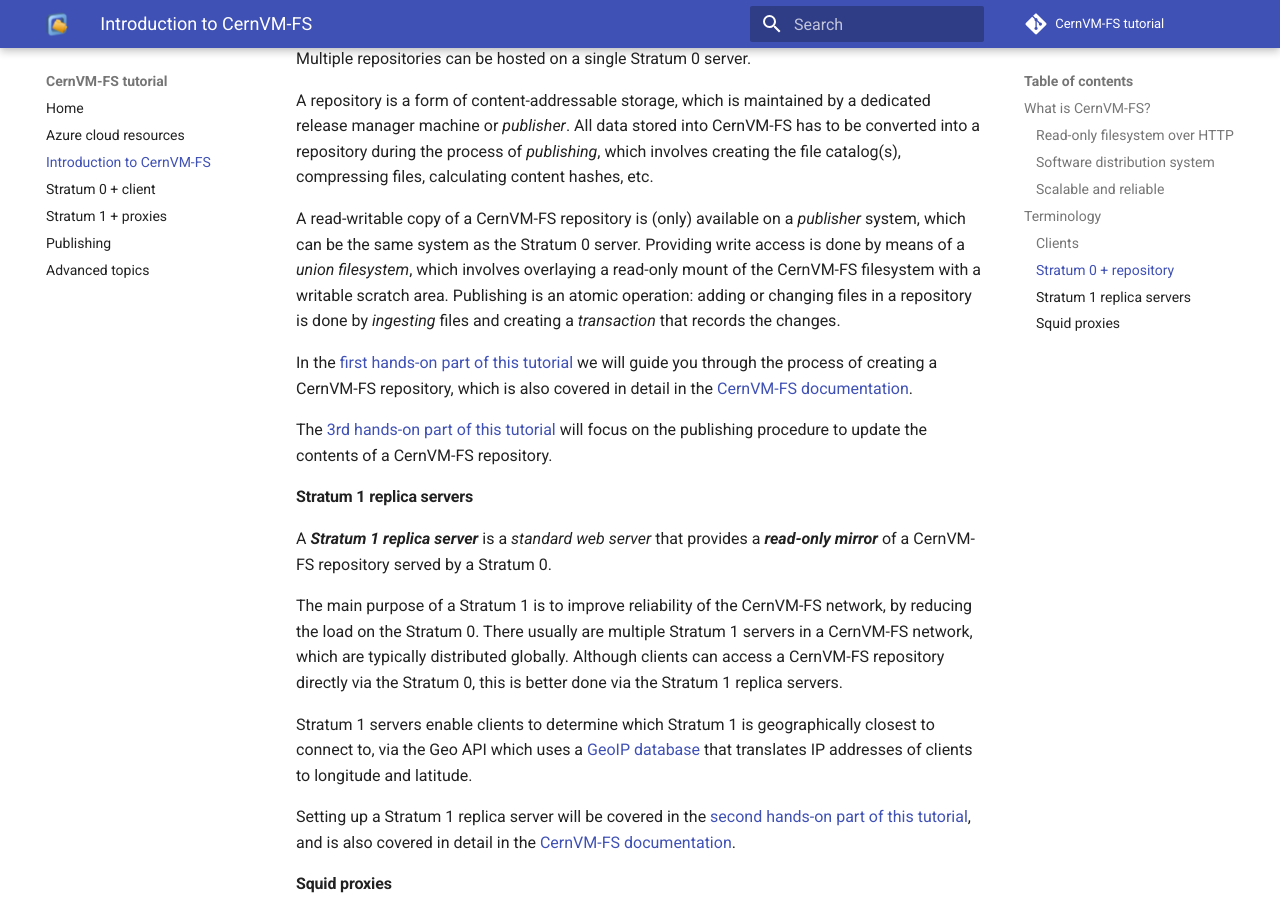
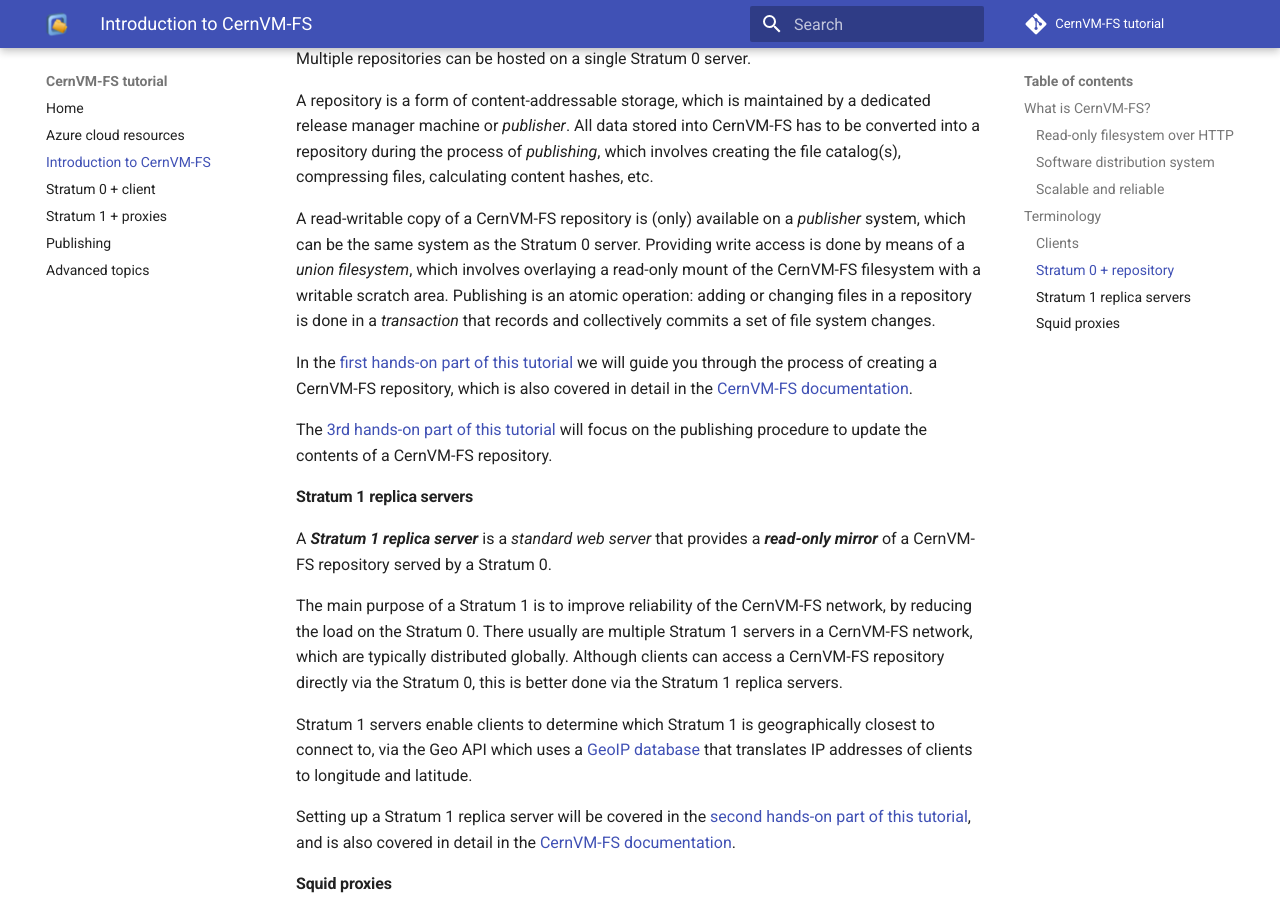
Before and after one commit to cvmfs-contrib/cvmfs-tutorial-2021, an MkDocs documentation site: the page built from docs/01_introduction.md, in a window 1280 px wide and 900 px high, scrolled down 2901 px. Built offline with MkDocs 1.6.1 and Material for MkDocs 9.7.7, drawn with Linux system fonts in a browser that asks for light colours; comment, search, counter and statistics services are not loaded.

Commit message:
wording suggestion for transactions

```diff
--- a/docs/01_introduction.md
+++ b/docs/01_introduction.md
@@ -107,8 +107,8 @@ which involves creating the file catalog(s), compressing files, calculating cont
 A read-writable copy of a CernVM-FS repository is (only) available on a *publisher* system, which can be the same system
 as the Stratum 0 server. Providing write access is done by means of a *union filesystem*, which involves
 overlaying a read-only mount of the CernVM-FS filesystem with a writable scratch area.
-Publishing is an atomic operation: adding or changing files in a repository is done by
-*ingesting* files and creating a *transaction* that records the changes.
+Publishing is an atomic operation: adding or changing files in a repository is done
+in a *transaction* that records and collectively commits a set of file system changes.
 
 In the [first hands-on part of this tutorial](02_stratum0_client.md)
 we will guide you through the process of creating a CernVM-FS repository,
```
